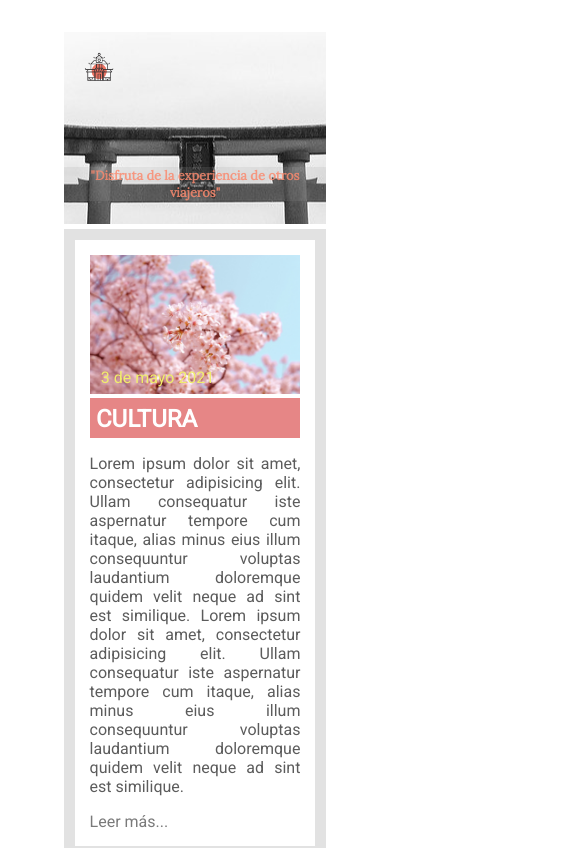
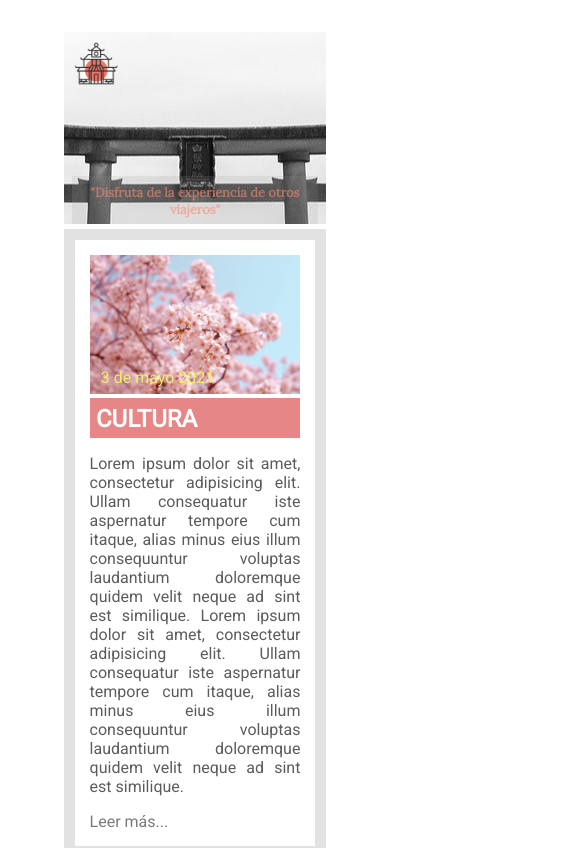
Before and after one commit to LienaPuey/Actividades, a plain HTML site: page nivel-2/index.html in a window 390 px wide. Shown: the top 848 px of the page, 585 px wide, since content can reach past the window. Drawn offline with Linux system fonts and the light colour scheme.

Commit message:
mediaqueries

```diff
--- a/nivel-2/style.css
+++ b/nivel-2/style.css
@@ -1,6 +1,5 @@
 *{
     margin: 0 0 0;
-    /* padding: 10px; */
     box-sizing: border-box;
     text-decoration: none;
 
@@ -47,6 +46,7 @@ body {
 
             .favicon {
                 flex: 0 1 auto;
+                padding: 0.5rem;
 
             }
             .faviconimg {
@@ -58,6 +58,8 @@ body {
             }
 
             .nav {
+                display: flex;
+                justify-content: center;
                 flex: 5 1 auto;
             }
             .navtext {
@@ -187,7 +189,8 @@ body {
         justify-content: center;
     }
         .footer_text {
-            background: rgb(255, 255, 255);            width: 95%;
+            background: rgb(255, 255, 255);
+            width: 95%;
             padding: 1rem;
             text-align: center;
             color: rgb(107, 106, 106);
@@ -199,8 +202,35 @@ body {
                 flex-direction: column;
             }
             .menu {
-                flex-direction: column;
-                height: auto;
+                flex-flow: row wrap;
+                height: 3rem;
+            }
+            .header {
+                display: flex;
+                flex-flow: row wrap;
+                height: 21rem;
+                margin-bottom: 0.5rem;
+            }
+            .favicon {
+                flex: 1 1 30;
+            }
+
+            .nav {
+                flex: 1 1 30;
+            }
+            .socialmedia {
+                flex: 1 1 30;
+            }
+
+            .titulo {
+                height:auto;
+                padding: 0.5rem;
+                margin: 0 0.7rem;
+                align-self: flex-end
+            }
+
+            .cards {
+                margin: 0;
             }
             .sidebar {
                 display: flex;
@@ -213,9 +243,6 @@ body {
                 flex-direction: column;
             }
             .header {
-                background: url(assets/header.jpg);
-                background-position: center;
-                background-attachment: contain;
                 display: flex;
                 flex-flow: row wrap;
                 height: 12rem;
@@ -224,20 +251,17 @@ body {
             }
             .menu {
                 display: flex;
-                flex-flow: row;
-                height:auto;
+                height:2rem;
                 align-items:stretch;
                 margin-bottom: 0;
             }
 
             .favicon {
-                width:100%;
-                padding: 1.2rem;
+                padding: 0.5rem;
                 align-self: flex-start;
-                flex: 1 1 auto;
             }
             .faviconimg {
-                width:40%;
+                width: 25%;
             }
             .faviconimg:hover{
                 transform: scale(1);
@@ -250,15 +274,12 @@ body {
                 visibility: hidden;
             }
             .titulo {
-                background: rgba(158, 158, 158, 0.164);
                 height:auto;
                 padding: 0;
-                margin: 0;
+                margin: 0 0.5rem;
                 align-self: flex-end
                 }
                 h1{
-                    color: #fa8a6ed7;
-                    font-family: 'Lora', serif;
                     animation:none;
                     font-size: 1.5rem;
 
@@ -276,9 +297,6 @@ body {
                 flex-direction: column;
             }
             .header {
-                background: url(assets/header.jpg);
-                background-position: center;
-                background-attachment: contain;
                 display: flex;
                 flex-flow: row wrap;
                 height: 12rem;
@@ -293,13 +311,13 @@ body {
             }
 
             .favicon {
-                width:50%;
-                padding: 1.2rem;
+                width: 100%;
+                padding: 0.5rem;
                 align-self: flex-start;
                 flex: 1 1 auto;
             }
             .faviconimg {
-                width:2rem;
+                width:3rem;
             }
             .faviconimg:hover{
                 transform: scale(1);
@@ -312,15 +330,12 @@ body {
                 visibility: hidden;
             }
             .titulo {
-                background: rgba(158, 158, 158, 0.164);
-                height:auto;
-                padding: 0;
-                margin: 0;
-                align-self: center;
+                height: 3rem;
+                padding: 0.5rem;
+                margin: 0 0.5rem;
+                align-self: end;
                 }
                 h1{
-                    color: #fa8a6ed7;
-                    font-family: 'Lora', serif;
                     animation:none;
                     font-size: 0.8rem;
 
@@ -334,7 +349,6 @@ body {
                     column-count: 1;
                     column-gap: 0;
                     text-align: justify;
-                    color: rgb(92, 92, 92);
                     margin-bottom: 1rem;
                 }
             .sidebar {
```
